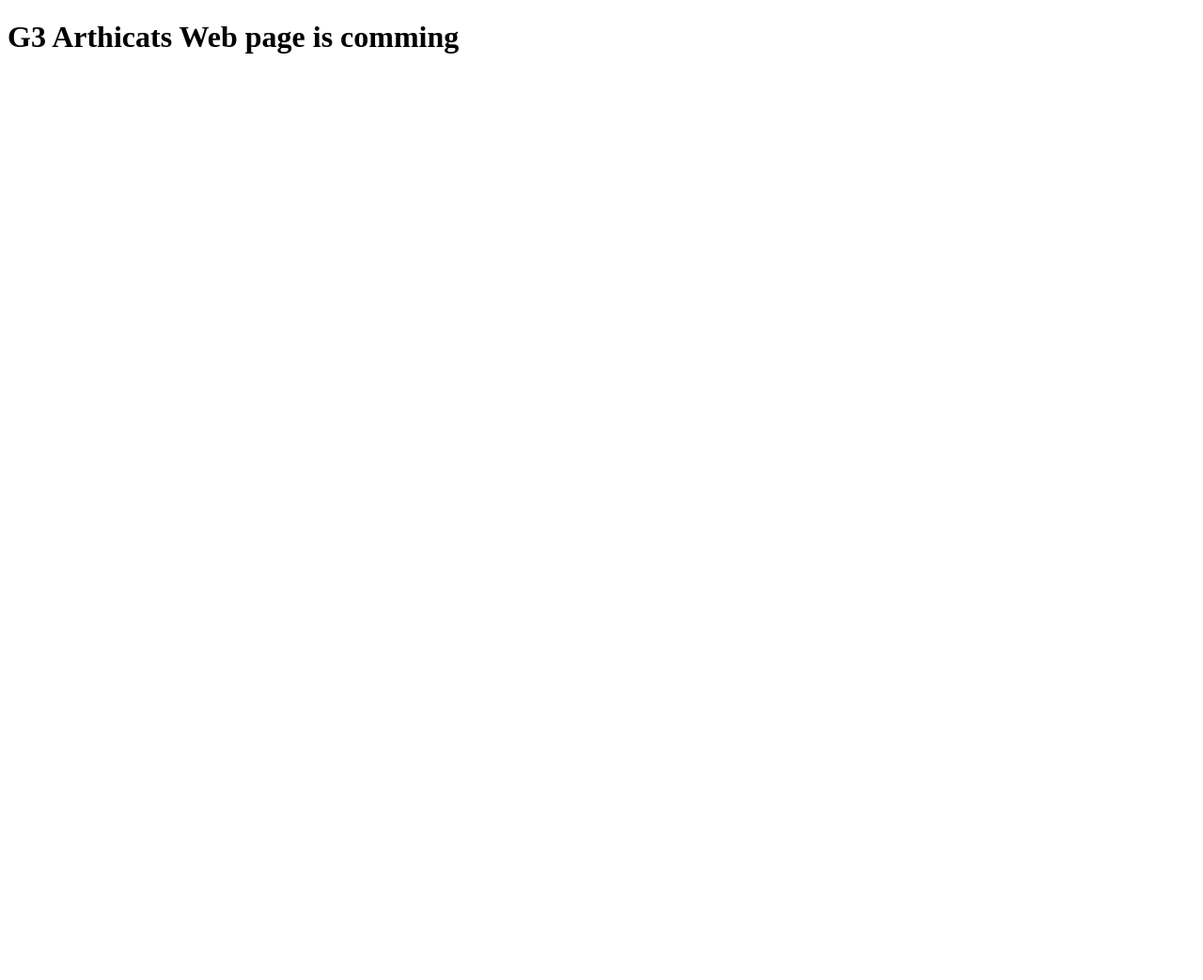
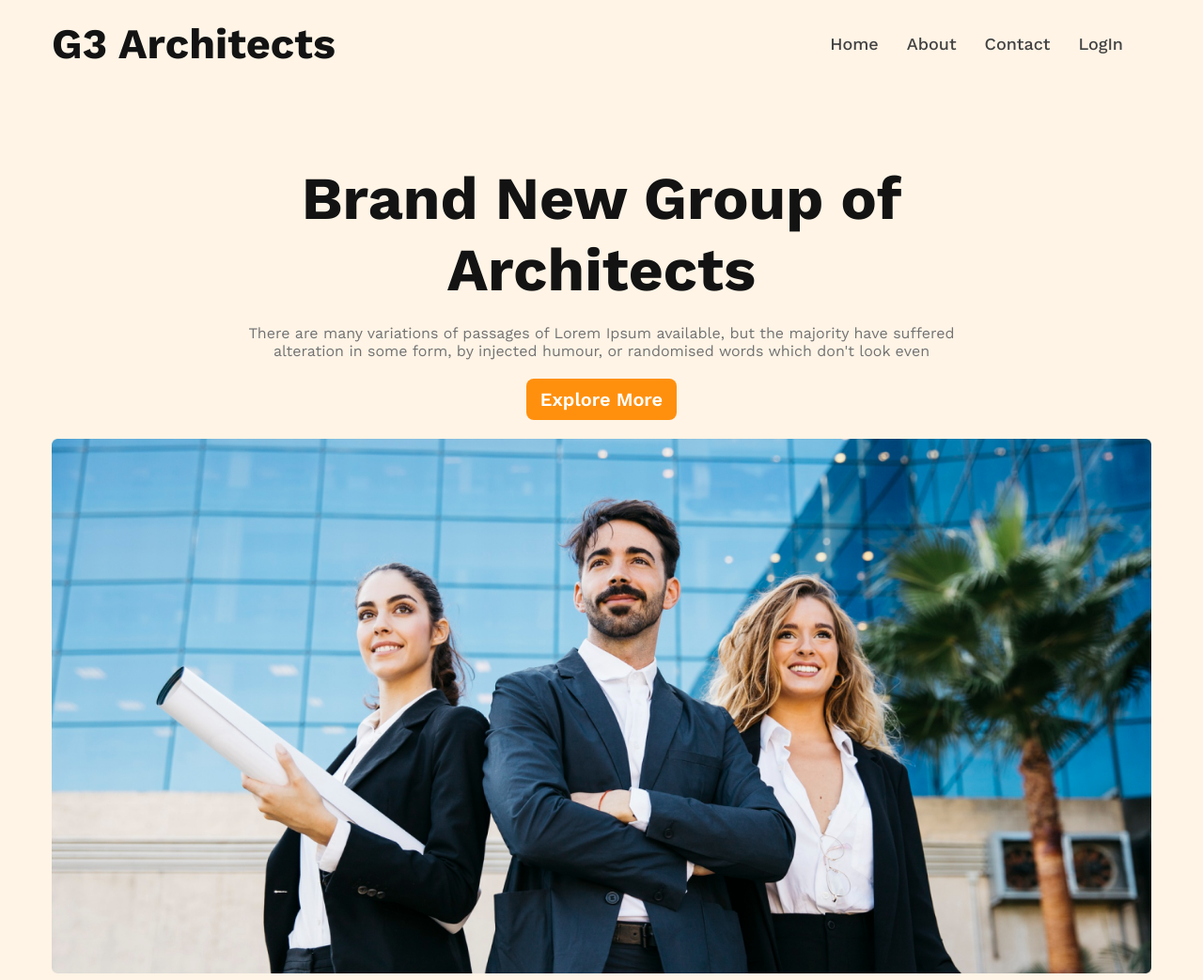
Before and after one commit to mosharofhossain1/g3-architact, a plain HTML site: page index.html in a window 1280 px wide. Shown: the whole page at 94% size. Before the commit the page ends 800 px from the top, so only its background shows below. Drawn offline with nearby package versions, Linux system fonts and the light colour scheme.

Commit message:
Header And Banner Section Done

```diff
--- a/assets/css/responsive.css
+++ b/assets/css/responsive.css
@@ -0,0 +1,28 @@
+/* Mobile Device Breakpoint */
+
+@media screen and (max-width: 576px) {
+    nav ul{
+        display: none;
+    }
+    nav .logo{
+        font-size: 30px;
+    }
+    .menu_bar{
+        display: block;
+    }
+    .banner_title{
+        font-size: 30px;
+    }
+}
+
+@media screen and (min-width: 577px) and (max-width: 992px) {
+    nav ul{
+        display: none;
+    }
+    .menu_bar{
+        display: block;
+    }
+    .banner_title{
+        font-size: 40px;
+    }
+}
--- a/assets/css/style.css
+++ b/assets/css/style.css
@@ -0,0 +1,122 @@
+/* Google Fonts CDN */
+@import url('https://fonts.googleapis.com/css2?family=Work+Sans:wght@400;500;600;700;800&display=swap');
+
+/* Custome Css Styls Start */
+* {
+    margin: 0;
+    padding: 0;
+    box-sizing: border-box;
+    font-family: 'Work Sans', sans-serif;
+}
+
+.container {
+    max-width: 1170px;
+    width: 100%;
+    margin: 0 auto;
+}
+
+.text_center {
+    text-align: center;
+}
+
+.text_left {
+    text-align: left;
+}
+
+.text_right {
+    text-align: right;
+}
+
+a {
+    text-decoration: none;
+}
+
+li {
+    list-style-type: none;
+}
+
+.btn_primary {
+    border-radius: 8px;
+    background: #FF900E;
+    padding: 10px 15px;
+    border: none;
+    font-size: 20px;
+    font-style: normal;
+    font-weight: 600;
+    color: white;
+    cursor: pointer;
+}
+
+/* Common Css Style End */
+
+/* Nav Css Style Start */
+.header {
+    background: rgba(255, 144, 14, 0.10);
+    padding: 20px;
+}
+
+nav {
+    display: flex;
+    justify-content: space-between;
+    align-items: center;
+}
+
+nav .logo {
+    font-size: 45px;
+    font-style: normal;
+    font-weight: 700;
+    color: #131313;
+}
+
+nav>ul {
+    display: flex;
+}
+
+nav ul li {
+    margin-right: 30px;
+}
+
+nav ul li a {
+    font-size: 18px;
+    font-style: normal;
+    font-weight: 500;
+    color: #424242;
+}
+
+.menu_bar {
+    display: none;
+}
+
+.banner_section {
+    margin-top: 50px;
+    padding: 50px 0px;
+}
+
+.banner_content {
+    max-width: 800px;
+    text-align: center;
+    margin: 0 auto;
+}
+
+.banner_title {
+    font-size: 64px;
+    font-style: normal;
+    font-weight: 700;
+    color: #131313;
+}
+
+.banner_desc {
+    font-size: 16px;
+    font-style: normal;
+    font-weight: 400;
+    color: #727272;
+    margin: 20px 0px;
+}
+.banner_img{
+    margin-top: 20px;
+}
+.banner_img img{
+    width: 100%;
+}
+
+/* Nav Css Style End */
--- a/index.html
+++ b/index.html
@@ -1,15 +1,61 @@
 <!DOCTYPE html>
 <html lang="en">
+
 <head>
     <meta charset="UTF-8">
     <meta name="viewport" content="width=device-width, initial-scale=1.0">
     <title>G3 Architacts WebSite</title>
+
+    <!-- Google Fonts CDN -->
+    <link rel="stylesheet"
+        href="https://fonts.googleapis.com/css2?family=Material+Symbols+Outlined:opsz,wght,FILL,GRAD@20..48,100..700,0..1,-50..200" />
     <!-- Main CSS CDN -->
     <link rel="stylesheet" href="./assets/css/style.css">
     <link rel="stylesheet" href="./assets/css/responsive.css">
 </head>
+
 <body>
 
-    <h1>G3 Arthicats Web page is comming</h1>
+    <!-- Header Section Start -->
+    <header class="header">
+        <div class="container">
+            <nav>
+                <h3 class="logo">G3 Architects</h3>
+                <span class="material-symbols-outlined menu_bar">
+                    menu
+                </span>
+                <ul>
+                    <li><a href="">Home</a></li>
+                    <li><a href="">About</a></li>
+                    <li><a href="">Contact</a></li>
+                    <li><a href="">LogIn</a></li>
+                </ul>
+            </nav>
+
+            <div class="banner_section">
+                <div class="banner_content">
+                    <h3 class="banner_title">
+                        Brand New Group of Architects
+                    </h3>
+                    <p class="banner_desc">There are many variations of passages of Lorem Ipsum available, but the majority have suffered alteration in some form, by injected humour, or randomised words which don't look even</p>
+
+                    <button class="btn_primary">Explore More</button>
+                </div>
+                <div class="banner_img">
+                    <img src="./images/banner.png" alt="">
+                </div>
+            </div>
+        </div>
+
+    </header>
+    <!-- Header Section End -->
+    <!-- Main Section Start -->
+    <main></main>
+    <!-- Main Section End -->
+
+    <!-- Footer Section Start -->
+    <footer></footer>
+    <!-- Footer section End -->
 </body>
+
 </html>
```
